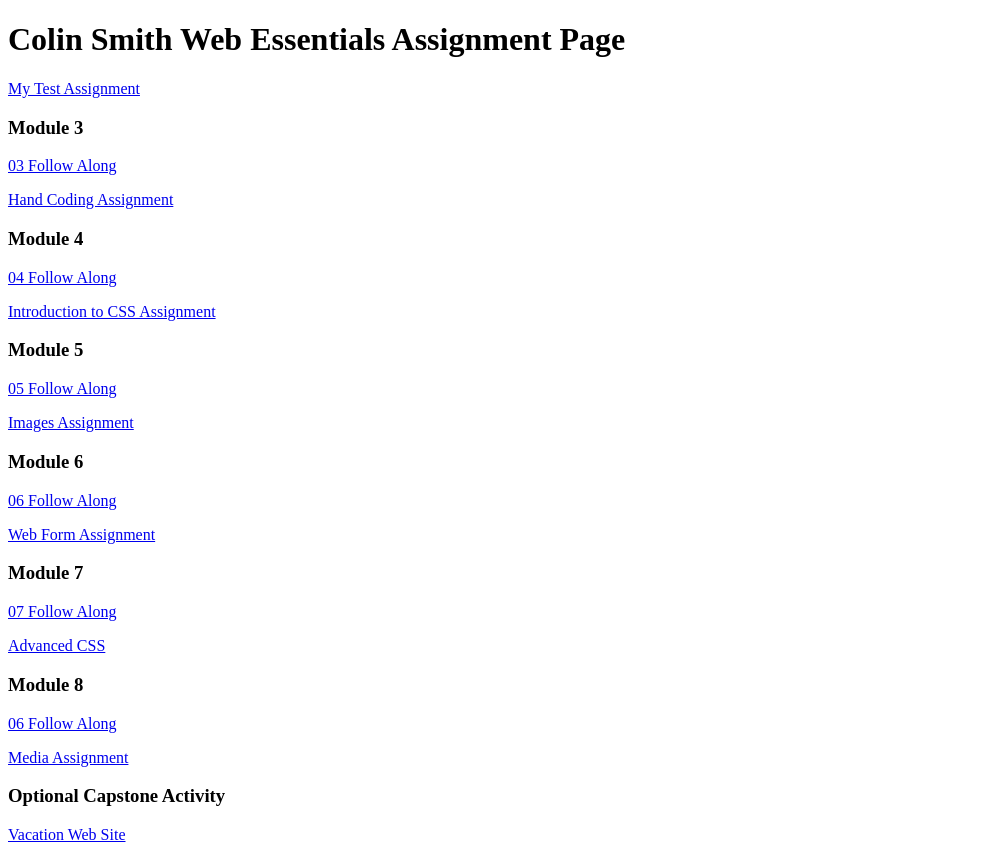
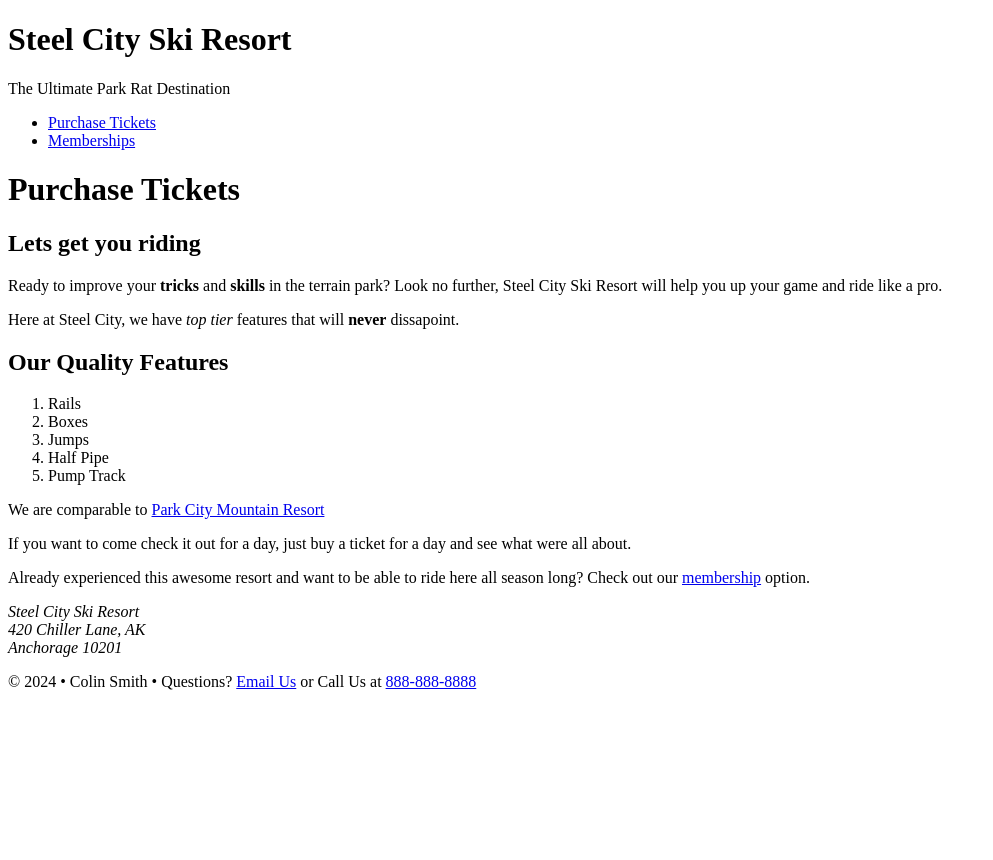
Before and after one commit to colincsmith/dwdd1600, a plain HTML site: page index.html in a window 1280 px wide. Shown: the whole page, without its empty margins (0-993 px from the left). After the commit the page ends 800 px from the top, so only its background shows below. Drawn offline with Linux system fonts and the light colour scheme.

Commit message:
Last Revision

```diff
--- a/index.html
+++ b/index.html
@@ -1,39 +1,66 @@
-<!DOCTYPE html>
+<!doctype html>
 <html lang="en">
-	<head>
-		<meta charset="UTF-8">
-		<meta name="viewport" content="width=device-width, initial-scale=1.0">
-		<title>dwdd 1600 assignment list page</title>
-	</head>
-	<body>
-		<h1>Colin Smith Web Essentials Assignment Page</h1>
-		<p><a href="01test">My Test Assignment</a></p>
+    <head>
+        <title>Steel City Ski Resort: Home</title>
+        <meta name="viewport" content="width=device-width, initial-scale=1">
+        <meta charset="UTF-8">
+        <meta name="description" content="Your ultimate terrain park destination">
+        <meta name="author" content="Colin Smith">
 
-		<h3>Module 3</h3>
-		<p><a href="03follow-along">03 Follow Along</a></p>
-		<p><a href="03hand-coding">Hand Coding Assignment</a></p>
+    </head>
 
-		<h3>Module 4</h3>
-		<p><a href="04follow-along">04 Follow Along</a></p>
-		<p><a href="04intro-css">Introduction to CSS Assignment</a></p>
+    <body>
+        <!-- Start of Page Header -->
+        <header>
+            <h1>Steel City Ski Resort</h1>
+            <p>The Ultimate Park Rat Destination</p>
+        </header>
 
-		<h3>Module 5</h3>
-		<p><a href="05follow-along">05 Follow Along</a></p>
-		<p><a href="05images">Images Assignment</a></p>
+        <nav>
+            <ul>
+                <li><a href="index.html">Purchase Tickets</a></li>
+                <li><a href="memberships.html">Memberships</a></li>
+            </ul>
+        </nav>
+        <!-- Start of Page Content -->
+        <main>
+            <h1>Purchase Tickets</h1>
 
-		<h3>Module 6</h3>
-		<p><a href="06follow-along">06 Follow Along</a></p>
-		<p><a href="06form">Web Form Assignment</a></p>
+            <h2>Lets get you riding</h2>
 
-		<h3>Module 7</h3>
-		<p><a href="07follow-along">07 Follow Along</a></p>
-		<p><a href="07advanced-css">Advanced CSS</a></p>
+            <p>Ready to improve your <strong>tricks</strong> and <strong>skills</strong> in the terrain park? Look no further, Steel City Ski Resort will help you up your game and ride like a pro.</p>
 
-		<h3>Module 8</h3>
-		<p><a href="08follow-along">06 Follow Along</a></p>
-		<p><a href="08media">Media Assignment</a></p>
+            <p>Here at Steel City, we have <em>top tier</em> features that will <strong>never</strong> dissapoint.</p>
 
-		<h3>Optional Capstone Activity</h3>
-		<p><a href="vacation">Vacation Web Site</a></p>
-	</body>
+            <h2>Our Quality Features</h2>
+            <ol>
+                <li>Rails</li>
+                <li>Boxes</li>
+                <li>Jumps</li>
+                <li>Half Pipe</li>
+                <li>Pump Track</li>
+            </ol>
+
+            <p>We are comparable to <a href="https://www.parkcitymountain.com/" target="_blank">Park City Mountain Resort</a></p>
+
+            <p>If you want to come check it out for a day, just buy a ticket for a day and see what were all about.</p>
+
+            <p>Already experienced this awesome resort and want to be able to ride here all season long? Check out our <a href="memberships.html#members">membership</a> option.</p>
+
+            <address>
+            Steel City Ski Resort<br>
+            420 Chiller Lane, AK<br>
+            Anchorage 10201<br>
+            </address>
+
+        </main>
+        <!-- Start of Page Footer -->
+        <footer>
+        <p>&copy; 2024 &bull; Colin Smith &bull; Questions? <a href="mailto:colincsmith10@gmail.com">Email Us</a> or Call Us at <a href="tel:8888888888">888-888-8888</a></p>
+        </footer>
+
+
+    </body>
+
+
 </html>
```
